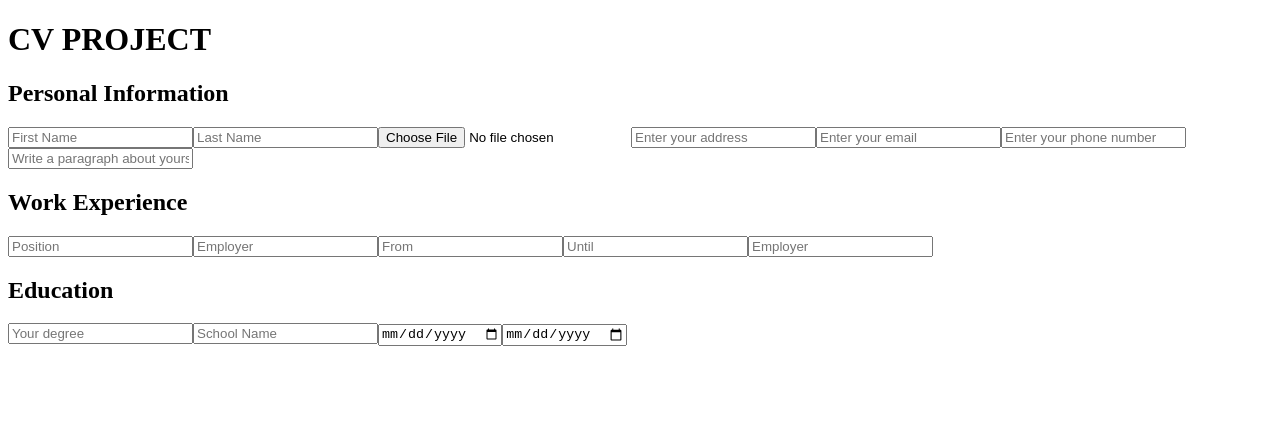
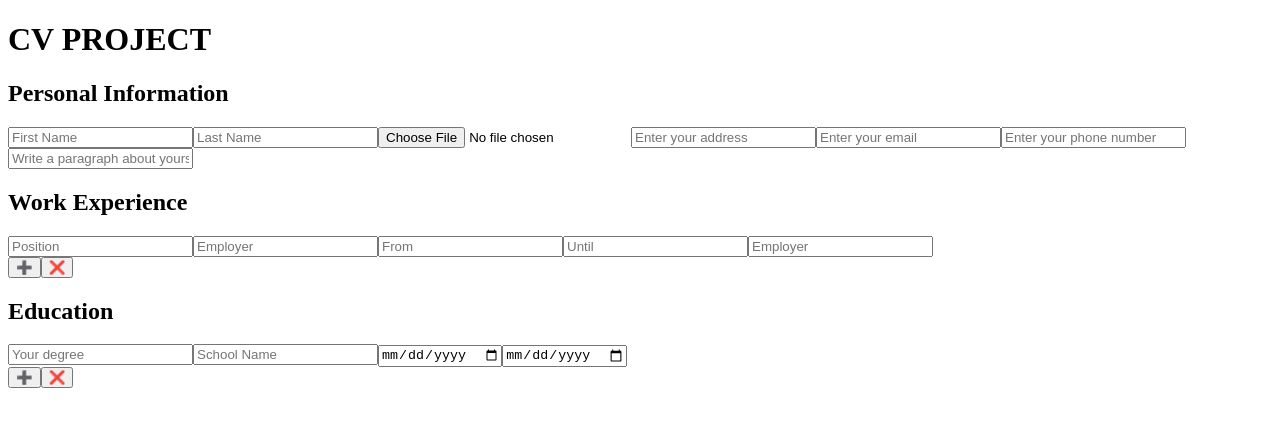
Before and after one commit to devkovmtl/cv-project, a React (Create React App) app: page / in a window 1280 px wide. Shown: the top 426 px of the page. Built offline with nearby package versions, Linux system fonts and the light colour scheme; the HTML template or start-up script is replaced by a standard one.

Commit message:
Refactor to store step in app and allow to add more component

```diff
--- a/package.json
+++ b/package.json
@@ -14,6 +14,7 @@
     "react-dom": "^17.0.2",
     "react-scripts": "5.0.0",
     "typescript": "^4.5.4",
+    "uuid": "^8.3.2",
     "web-vitals": "^2.1.3"
   },
   "scripts": {
@@ -39,5 +40,8 @@
       "last 1 firefox version",
       "last 1 safari version"
     ]
+  },
+  "devDependencies": {
+    "@types/uuid": "^8.3.4"
   }
 }
--- a/src/App.tsx
+++ b/src/App.tsx
@@ -1,8 +1,117 @@
 import React, { Component } from 'react';
+import { v4 as uuidv4 } from 'uuid';
+import { AppState } from './type';
 import { Education, PersonalInformation, WorkExperience } from './containers';
+import { SubHeader } from './components';
+import { getItemCategoryName } from './utils';
+import { itemName } from './enum';
+
+const initialState = {
+  personalInformation: {
+    fname: '',
+    lname: '',
+    picture: '',
+    address: '',
+    phoneNumer: '',
+    email: '',
+    description: '',
+  },
+  education: [],
+  workExperience: [],
+};
 
 class App extends Component {
+  readonly state: AppState = initialState;
+
+  componentDidMount() {
+    const educationId = uuidv4();
+    const workId = uuidv4();
+    this.setState((prevState: AppState) => ({
+      ...prevState,
+      education: [
+        ...prevState.education,
+        {
+          id: educationId,
+          degree: '',
+          schoolName: '',
+          from: '',
+          until: '',
+        },
+      ],
+      workExperience: [
+        ...prevState.workExperience,
+        {
+          id: workId,
+          position: '',
+          employer: '',
+          taskDescription: '',
+          from: '',
+          until: '',
+        },
+      ],
+    }));
+  }
+
+  handleAddItem = (e: React.MouseEvent<HTMLElement>) => {
+    const catgegoryName = getItemCategoryName(e);
+    if (catgegoryName === itemName.education) {
+      const id = uuidv4();
+      this.setState((prevState: AppState) => ({
+        ...prevState,
+        education: [
+          ...prevState.education,
+          {
+            id,
+            degree: '',
+            schoolName: '',
+            from: '',
+            until: '',
+          },
+        ],
+      }));
+    }
+
+    if (catgegoryName === itemName.workExperience) {
+      const id = uuidv4();
+      this.setState((prevState: AppState) => ({
+        ...prevState,
+        workExperience: [
+          ...prevState.workExperience,
+          {
+            id,
+            position: '',
+            employer: '',
+            taskDescription: '',
+            from: '',
+            until: '',
+          },
+        ],
+      }));
+    }
+  };
+
+  handleDeleteItem = (e: React.MouseEvent<HTMLElement>) => {
+    const catgegoryName = getItemCategoryName(e);
+    const parentId = (e.target as Element).parentElement?.id;
+    if (catgegoryName === itemName.education) {
+      this.setState((prevState: AppState) => ({
+        ...prevState,
+        education: [...prevState.education.filter((el) => el.id !== parentId)],
+      }));
+    }
+
+    if (catgegoryName === itemName.workExperience) {
+      this.setState((prevState: AppState) => ({
+        ...prevState,
+        workExperience: [
+          ...prevState.workExperience.filter((el) => el.id !== parentId),
+        ],
+      }));
+    }
+  };
+
   render() {
+    const { education, workExperience } = this.state;
     return (
       <div className=''>
         <header className=''>
@@ -10,15 +119,68 @@ class App extends Component {
         </header>
 
         <div>
+          <SubHeader title='Personal Information' />
           <PersonalInformation />
         </div>
 
         <div>
-          <WorkExperience />
+          <SubHeader title='Work Experience' />
+          {workExperience.length === 0 && (
+            <button
+              className='add_work_experience_btn'
+              onClick={this.handleAddItem}
+            >
+              ➕
+            </button>
+          )}
+          {workExperience.map((el) => {
+            return (
+              <div key={el.id} id={el.id}>
+                <WorkExperience />
+
+                <button
+                  className='add_work_experience_btn'
+                  onClick={this.handleAddItem}
+                >
+                  ➕
+                </button>
+                <button
+                  className='delete_work_experience_btn'
+                  onClick={this.handleDeleteItem}
+                >
+                  ❌
+                </button>
+              </div>
+            );
+          })}
         </div>
 
         <div>
-          <Education />
+          <SubHeader title='Education' />
+          {education.length === 0 && (
+            <button className='add_education_btn' onClick={this.handleAddItem}>
+              ➕
+            </button>
+          )}
+          {education.map((el, i) => {
+            return (
+              <div key={el.id} id={el.id}>
+                <Education />
+                <button
+                  className='add_education_btn'
+                  onClick={this.handleAddItem}
+                >
+                  ➕
+                </button>
+                <button
+                  className='delete_education_btn'
+                  onClick={this.handleDeleteItem}
+                >
+                  ❌
+                </button>
+              </div>
+            );
+          })}
         </div>
       </div>
     );
--- /dev/null
+++ b/src/components/SubHeader/SubHeader.tsx
@@ -0,0 +1,9 @@
+type HeaderProps = {
+  title: string;
+};
+
+function Header({ title }: HeaderProps) {
+  return <h2>{title}</h2>;
+}
+
+export default Header;
--- a/src/components/index.ts
+++ b/src/components/index.ts
@@ -1 +1,2 @@
 export { default as InputField } from './Input/InputField';
+export { default as SubHeader } from './SubHeader/SubHeader';
--- a/src/containers/Education/Education.tsx
+++ b/src/containers/Education/Education.tsx
@@ -21,10 +21,7 @@ class Education extends Component {
     const { degree, schoolName, from, until } = this.state;
 
     return (
-      <div className='education'>
-        <h2>Education</h2>
-        <div>
-          <form>
+      <form className='education_form'>
         <InputField
           type='text'
           placeholder='Your degree'
@@ -57,8 +54,6 @@ class Education extends Component {
           handleChange={this.handleChange}
         />
       </form>
-        </div>
-      </div>
     );
   }
 }
--- a/src/containers/PersonalInformation/PersonalInformation.tsx
+++ b/src/containers/PersonalInformation/PersonalInformation.tsx
@@ -23,10 +23,7 @@ class PersonalInformation extends Component {
     const { fname, lname, picture, address, phoneNumer, email, description } =
       this.state;
     return (
-      <div className='personal-information'>
-        <h2>Personal Information</h2>
-        <div>
-          <form>
+      <form className='personal__information_form'>
         <InputField
           type='text'
           placeholder='First Name'
@@ -79,8 +76,6 @@ class PersonalInformation extends Component {
           handleChange={this.handleChange}
         />
       </form>
-        </div>
-      </div>
     );
   }
 }
--- a/src/containers/WorkExperience/WorkExperience.tsx
+++ b/src/containers/WorkExperience/WorkExperience.tsx
@@ -21,10 +21,7 @@ class WorkExperience extends Component {
   render() {
     const { position, employer, taskDescription, from, until } = this.state;
     return (
-      <div>
-        <h2>Work Experience</h2>
-        <div>
-          <form>
+      <form className='work_experience_form'>
         <InputField
           type='text'
           placeholder='Position'
@@ -65,8 +62,6 @@ class WorkExperience extends Component {
           handleChange={this.handleChange}
         />
       </form>
-        </div>
-      </div>
     );
   }
 }
--- /dev/null
+++ b/src/enum/index.ts
@@ -0,0 +1,4 @@
+export enum itemName {
+  education = 'education',
+  workExperience = 'workExperience',
+}
--- /dev/null
+++ b/src/type/index.ts
@@ -0,0 +1,32 @@
+export type PersonalInformationType = {
+  fname: string;
+  lname: string;
+  picture: string;
+  address: string;
+  phoneNumer: string;
+  email: string;
+  description: string;
+};
+
+export type EducationType = {
+  id: string;
+  degree: string;
+  schoolName: string;
+  from: string;
+  until: string;
+};
+
+export type WorkExperienceType = {
+  id: string;
+  position: string;
+  employer: string;
+  taskDescription: string;
+  from: string;
+  until: string;
+};
+
+export type AppState = {
+  personalInformation: PersonalInformationType;
+  education: EducationType[];
+  workExperience: WorkExperienceType[];
+};
--- /dev/null
+++ b/src/utils/index.tsx
@@ -0,0 +1,15 @@
+import React from 'react';
+import { itemName } from '../enum';
+
+export function getItemCategoryName(
+  e: React.MouseEvent<HTMLElement>
+): itemName {
+  if (
+    (e.target as Element).classList.contains('add_education_btn') ||
+    (e.target as Element).classList.contains('delete_education_btn')
+  ) {
+    return itemName.education;
+  } else {
+    return itemName.workExperience;
+  }
+}
```
Also changed, not shown: 2 other files (tests, documents, lock files or other folders). Lines whose indentation alone changed are shown as unchanged.
